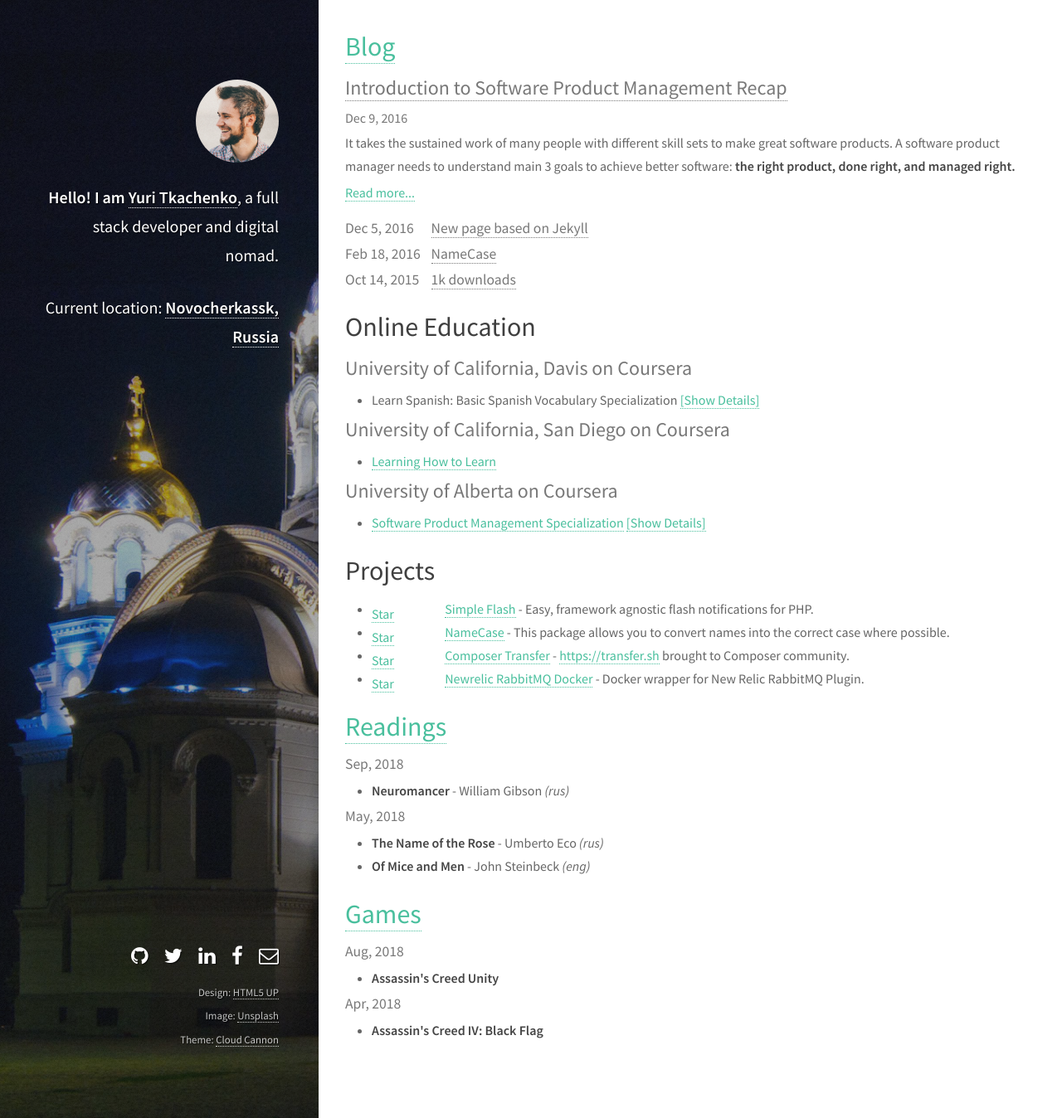
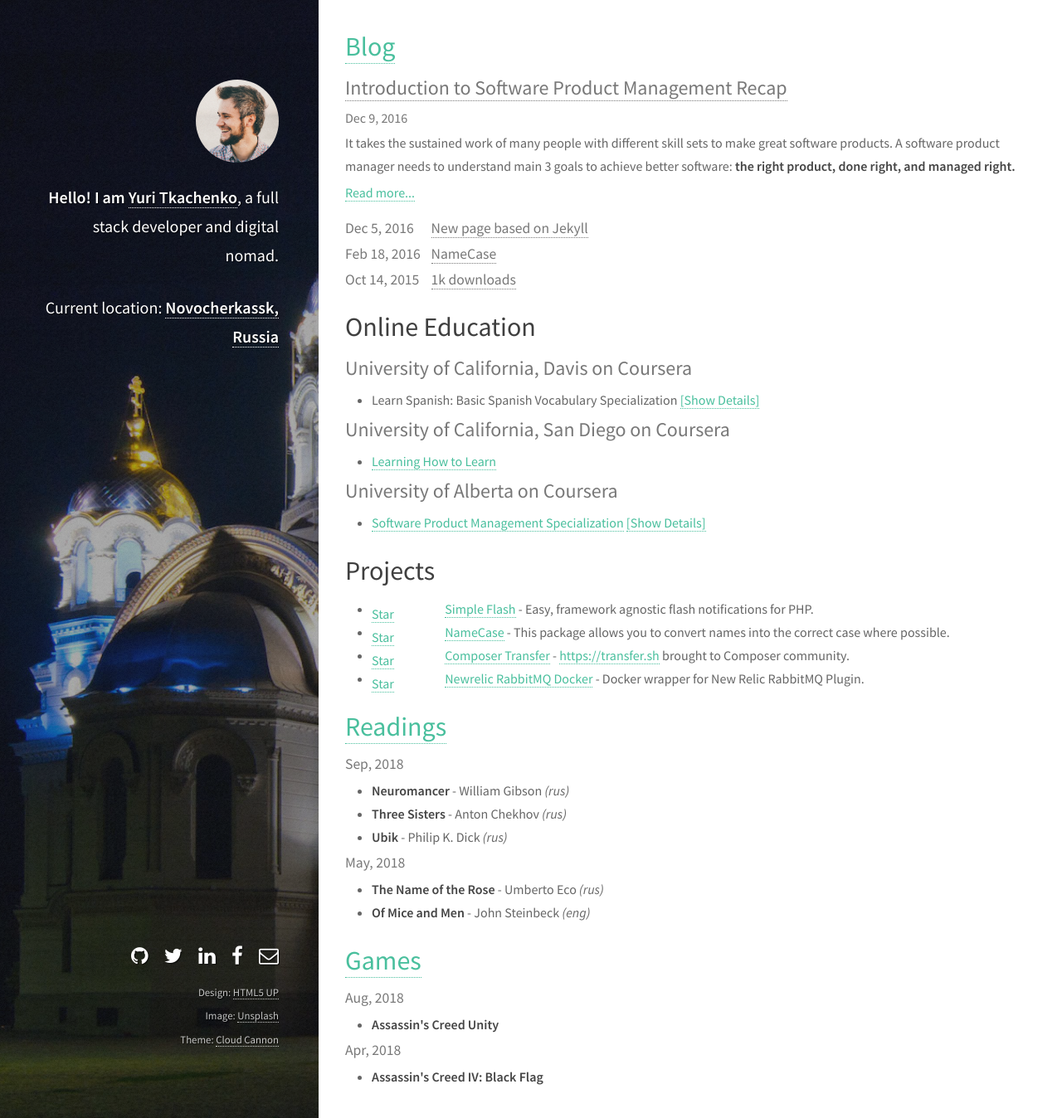
Before and after one commit to tamtamchik/tamtamchik.github.io, a Jekyll site: the page built from index.html, in a window 1280 px wide and 1348 px high. Shown: the whole window at 83% size. Built offline with Jekyll 4.4.1, drawn with Linux system fonts in a browser that asks for light colours.

Commit message:
Updated books.yml

```diff
--- a/_data/books.yml
+++ b/_data/books.yml
@@ -2,6 +2,12 @@
   books:
     - title: Neuromancer
       author: William Gibson
+      lang: rus
+    - title: Three Sisters
+      author: Anton Chekhov
+      lang: rus
+    - title: Ubik
+      author: Philip K. Dick
       lang: rus
 
 - date: 2018-05-01
```
